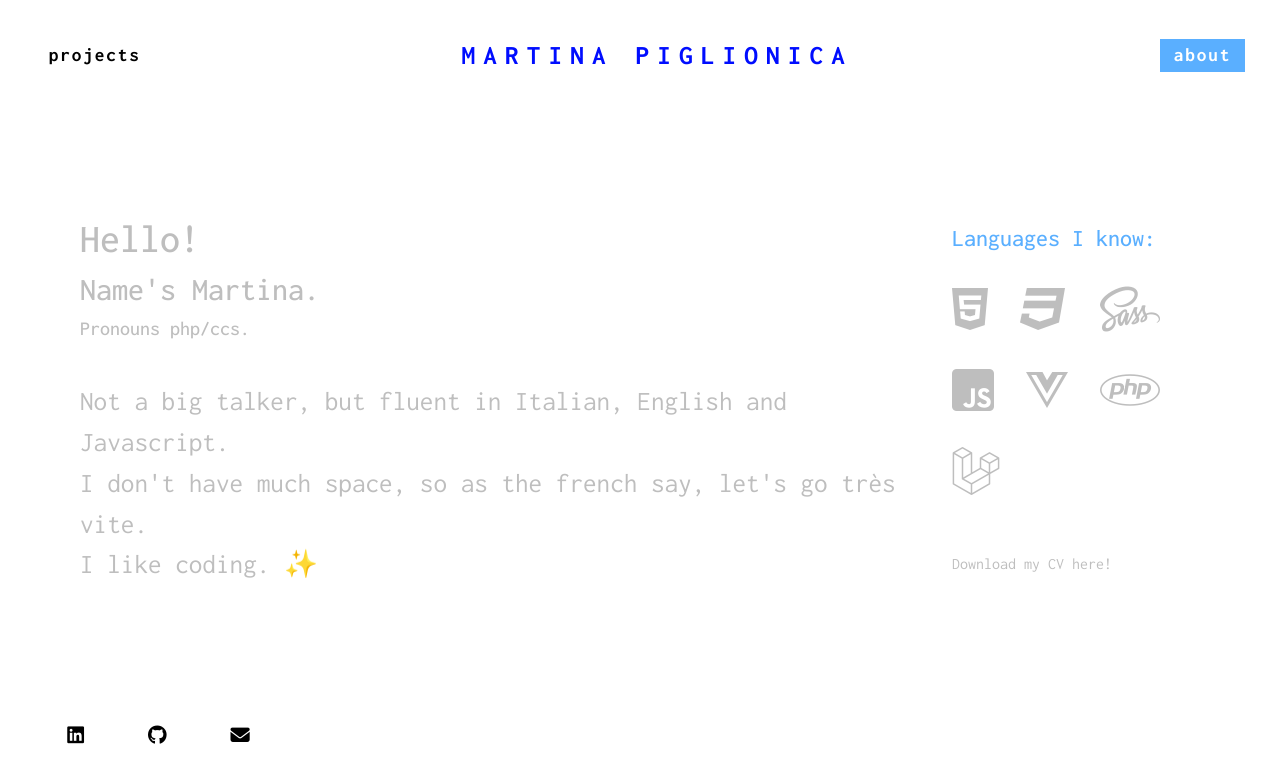
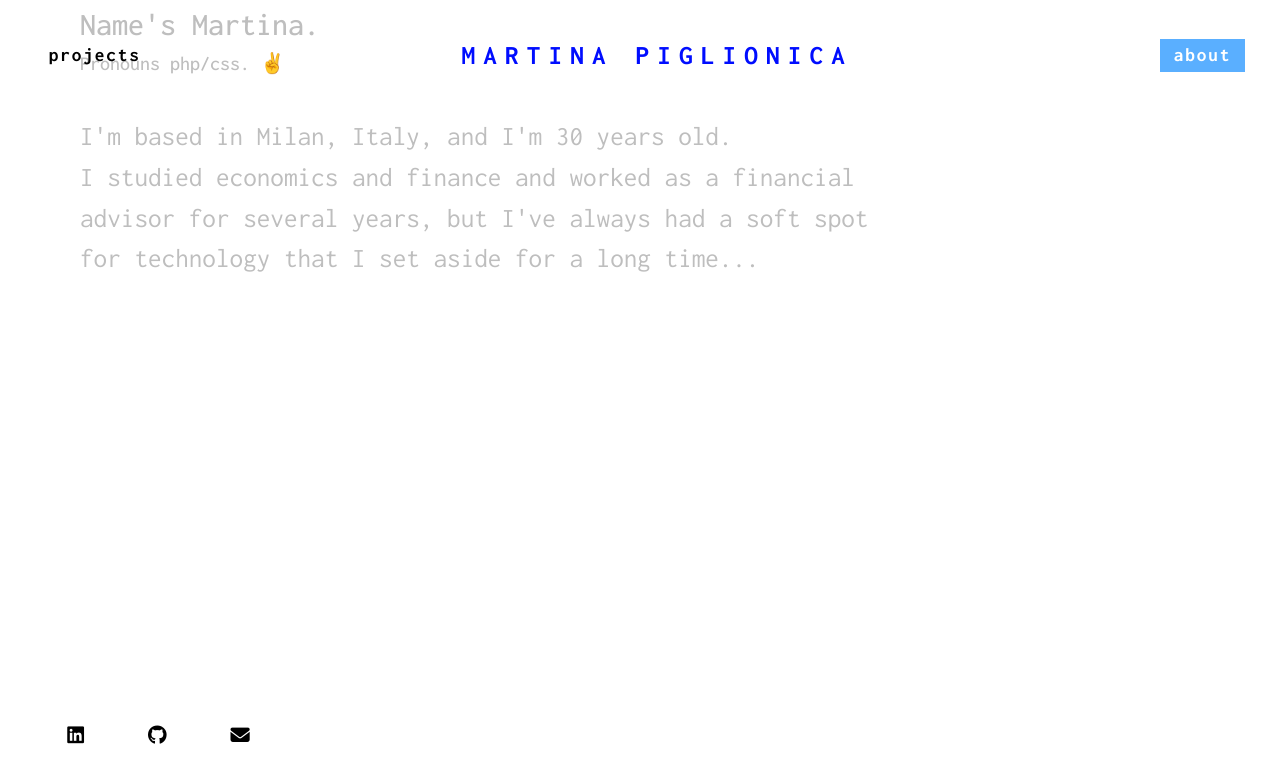
Before and after one commit to martinapiglio/vite-boolfolio, a Vue app: page /about in a window 1280 px wide. Shown: the top 782 px of the page. Built offline with nearby package versions, Linux system fonts and the light colour scheme.

Commit message:
feat: pages meta.title changed in routes + mail copied to clipboard function added; fix: project card thumbnail src + about-me desc

```diff
--- a/src/components/AppFooter.vue
+++ b/src/components/AppFooter.vue
@@ -18,13 +18,33 @@ export default {
                 },
                 {
                     name: 'Gmail',
-                    link: 'mailto:martina.piglio@gmail.com',
+                    link: 'mailto:' + store.mail,
                     icon: 'fa-solid fa-envelope'
                 }
             ]
         }
+    },
+
+    methods: {
+        copyEmailToClipBoard() {
+            //get href^mailto and copy the email to clipboard
+            let mailToAnchor = document.getElementById('mail-to');
+            let href = mailToAnchor.getAttribute('href');
+            let email = href.replace('mailto:', '');
+            navigator.clipboard.writeText(email);
+
+            //append message
+            let messageSuccess = document.getElementById('email-copied');
+            messageSuccess.style.opacity = 1;
+
+            setTimeout(function() {
+                messageSuccess.style.opacity = 0;
+            }, 3000);
+	    }
+
     }
 }
+
 </script>
 
 <template>
@@ -32,8 +52,15 @@ export default {
     <footer>
         <ul>
             <li v-for="social in socials">
-                <a :href="social.link" :class="store.isActive == true ? 'dark-mode' : ''">
-                    <i :class="social.icon" class="icons"></i>
+                <a
+                    :href="social.link"
+                    :class="store.isActive == true ? 'dark-mode' : ''"
+                    :id="social.link == 'mailto:' + store.mail ? 'mail-to' : ''"
+                    @click="social.link == 'mailto:' + store.mail ? copyEmailToClipBoard() : ''"
+                    >
+                        <i :class="social.icon" class="icons"></i>
+
+                        <span v-if="social.link == 'mailto:' + store.mail" id="email-copied">Email address copied to clipboard</span>
                 </a>
             </li>
         </ul>
@@ -44,6 +71,11 @@ export default {
 <style lang="scss" scoped>
 @use './style/_variables.scss' as *;
 @use './style/_mixins.scss' as *;
+
+@keyframes bounce {
+        0%, 100% {transform: translateY(0);}
+        50% {transform: translateY(-.7rem);}
+}
 
 footer {
     position: fixed;
@@ -63,9 +95,28 @@ footer {
             i {
                 font-size: 1.2rem;
             }
+
+            #email-copied {
+                // display: none;
+                opacity: 0;
+                position: relative;
+                margin: 0 .8rem;
+                width: fit-content;
+                white-space: nowrap;
+                padding: .2rem .6rem;
+                font-size: 1rem;
+                border-radius: 5px;
+                color: white;
+                background-color: $penn;
+                transition: opacity .3s ease-out;
+            }
+
         }
 
     }
 }
 
+.ciao {
+    opacity: 1;
+}
 </style>
--- a/src/components/AppHeader.vue
+++ b/src/components/AppHeader.vue
@@ -49,6 +49,7 @@ header {
     width: 100%;
     padding: 2.2rem;
     background-color: transparent;
+    z-index: 2;
 
     nav {
         @include flex(row, wrap, space-between, center, center);
--- a/src/components/ProjectCard.vue
+++ b/src/components/ProjectCard.vue
@@ -15,11 +15,14 @@ export default {
   },
 
   computed: {
-
-      thumbnail(){
-        return this.store.baseURL + 'storage/' + this.project.thumbnail;
+    thumbnail() {
+        if(this.project.thumbnail) {
+          return this.store.baseURL + 'storage/' + this.project.thumbnail;
+        } else {
+          return 'https://www.schiffner.com/wp-content/themes/schiff-responsive/images/noimage.jpg';
+        }
       }
-    },
+  }
 
 }
 
--- a/src/pages/AppAbout.vue
+++ b/src/pages/AppAbout.vue
@@ -34,6 +34,7 @@
             ]
         }
     },
+
 }
 </script>
 
@@ -44,11 +45,17 @@
 
             <h1 id="title">Hello!</h1>
             <h2 class="sub-title">Name's Martina.</h2>
-            <h5 class="sub-title">Pronouns php/ccs.</h5>
+            <h5 class="sub-title">Pronouns php/css. &#9996;</h5>
             <div id="description">
-                <div class="desc-text">Not a big talker, but fluent in Italian, English and Javascript.</div>
-                <div class="desc-text">I don't have much space, so as the french say, let's go très vite.</div>
-                <div class="desc-text">I like coding. &#10024;</div>
+                <div class="desc-text" id="desc-1">
+                    I'm based in Milan, Italy, and I'm 30 years old. <br>
+                    I studied economics and finance and worked as a financial advisor for several years, but I've always had a soft spot for technology that I set aside for a long time...</div>
+                <div class="desc-text" id="desc-2">Almost a year ago, I decided to give my life a turning point and start devoting myself to what I always wanted to do in life: coding! &#10024;</div>
+                <div class="desc-text" id="desc-3">
+                    What fascinates me the most about coding is being able to create something from scratch, starting from a simple blank screen, and seeing how, little by little and piece by piece, everything builds up and comes together like a puzzle!<br>
+                    The best thing for me is feeling that I really created something concrete, stable, working, safe... and of course nice! <br>
+                    I try to learn something new every day and to challenge myself by learning and trying to push my limits by doing better and better, and I hope to convey my passion to others through my works!
+                </div>
             </div>
 
         </section>
@@ -64,7 +71,7 @@
             </ul>
 
             <div id="cv">
-                Download my CV here!
+                <a href="">Download my CV here!</a>
             </div>
 
         </section>
@@ -102,7 +109,7 @@
 #about-me {
     color: rgb(190, 190, 190);
     height: 100%;
-    padding: 0 5rem;
+    padding: 7rem 5rem;
     @include flex(row, nowrap, space-between, center, center);
 
     #about-me-left {
@@ -117,19 +124,30 @@
         .sub-title {
             opacity: 0;
             animation: fadein 2s forwards;
-            animation-delay: 1.8s;
+            animation-delay: 2s;
         }
 
         #description {
             padding: 2rem 0 0;
-            opacity: 0;
-            animation: fadein 2s forwards;
-            animation-delay: 2.2s;
-        }
 
             .desc-text {
             font-size: 1.7rem;
         }
+        }
+
+        #desc-1 {
+            opacity: 0;
+            animation: fadein 2s forwards;
+            animation-delay: 3.2s;
+        }
+
+        .desc-text:not(#desc-1) {
+            opacity: 0;
+            animation: fadein 2s forwards;
+            animation-delay: 4.8s;
+        }
+
+
 
     }
 
@@ -138,7 +156,7 @@
         padding-left: 2rem;
         opacity: 0;
         animation: fadein 2s forwards;
-        animation-delay: 2.6s;
+        animation-delay: 5s;
 
         h4 {
             color: $maya;
--- a/src/router.js
+++ b/src/router.js
@@ -20,7 +20,7 @@ const router = createRouter({
             name: 'about',
             component: AppAbout,
             meta: {
-                title: 'MP Portfolio - About me'
+                title: 'About me'
             }
         },
         {
@@ -28,7 +28,7 @@ const router = createRouter({
             name: 'projects-index',
             component: ProjectsIndex,
             meta: {
-                title: 'MP Portfolio - Projects'
+                title: 'Projects'
             }
         },
         {
@@ -36,7 +36,7 @@ const router = createRouter({
             name: 'projects-show',
             component: SingleProject,
             meta: {
-                title: 'MP Portfolio - Project detail'
+                title: 'Project detail'
             }
         },
     ]
@@ -45,7 +45,7 @@ const router = createRouter({
 
 //change page titles
 router.beforeEach((to) => {
-    document.title = to.meta?.title ?? 'Martina Piglionica - Portfolio'
+    document.title = to.meta?.title ? 'MP Portfolio - ' + to.meta.title : 'Martina Piglionica - Portfolio'
 });
 
 export { router };
--- a/src/store.js
+++ b/src/store.js
@@ -9,4 +9,6 @@ export const store = reactive({
 
   isActive: false,
 
+  mail: 'martina.piglio@gmail.com'
+
 });
```
Lines whose indentation alone changed are shown as unchanged.
